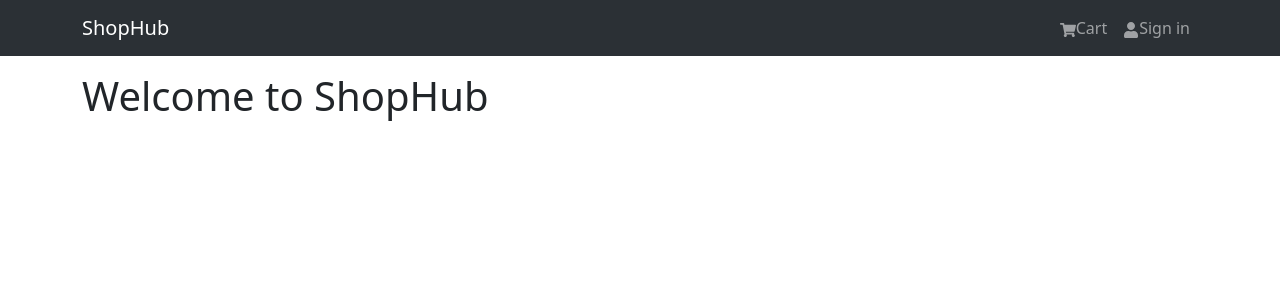
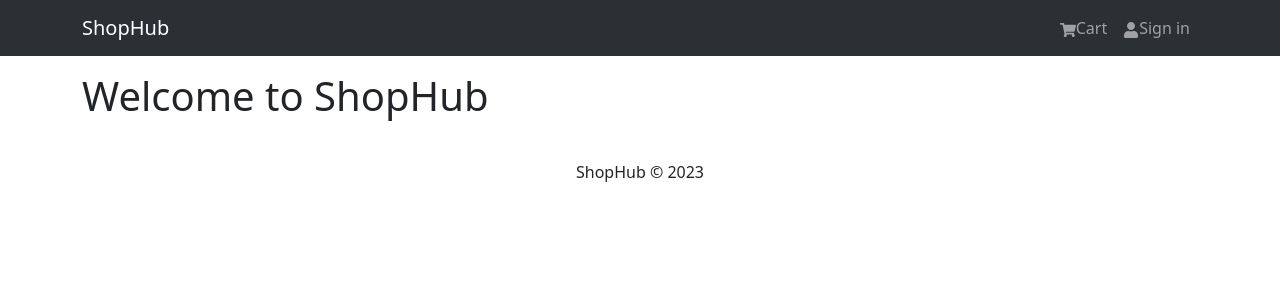
Before and after one commit to Aryan-Akhilesh/ShopHub, a React (Create React App) app in the folder frontend/: page / in a window 1280 px wide. Shown: the top 300 px of the page. Built offline with nearby package versions, Linux system fonts and the light colour scheme.

Commit message:
create footer

```diff
--- a/frontend/src/App.js
+++ b/frontend/src/App.js
@@ -1,6 +1,7 @@
 import React from "react";
 import Header from "./components/Header";
 import { Container } from "react-bootstrap";
+import Footer from "./components/Footer";
 function App() {
   return (
     <>
@@ -10,6 +11,7 @@
           <h1>Welcome to ShopHub</h1>
         </Container>
       </main>
+      <Footer />
     </>
   );
 }
--- /dev/null
+++ b/frontend/src/components/Footer.jsx
@@ -0,0 +1,20 @@
+import { Container, Row, Col } from "react-bootstrap";
+import React from "react";
+
+function Footer() {
+  const year = new Date().getFullYear();
+
+  return (
+    <footer>
+      <Container>
+        <Row>
+          <Col className="text-center py-3">
+            <p>ShopHub © {year}</p>
+          </Col>
+        </Row>
+      </Container>
+    </footer>
+  );
+}
+
+export default Footer;
```
